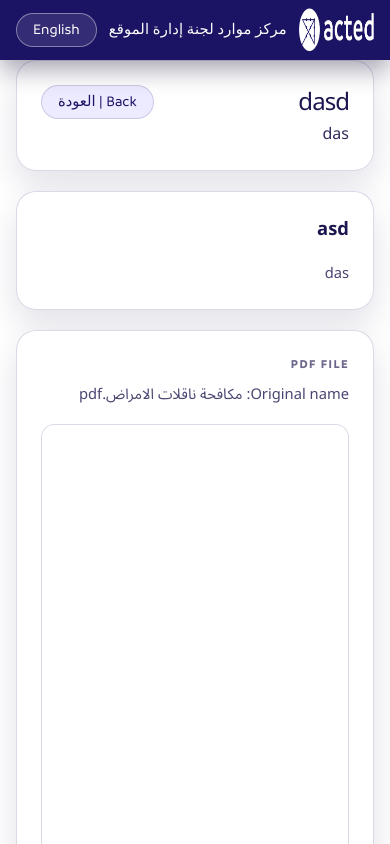
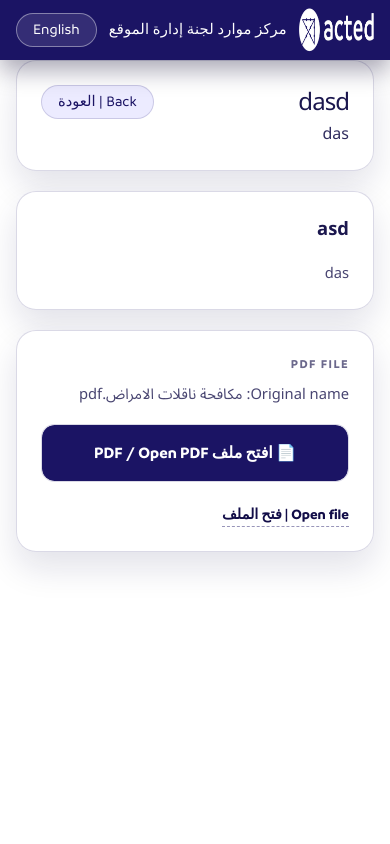
Before and after one commit to moe-omari/acted-12GNY-Committees-reources-hub, a Next.js app: page /resources/e6ce3164-ae7a-4fdf-a83c-13a416c75d6a in a window 390 px wide. Shown: the top 844 px of the page. Built offline with nearby package versions, Linux system fonts and the light colour scheme.

Commit message:
fix: show open-PDF button on mobile instead of broken iframe

```diff
--- a/app/globals.css
+++ b/app/globals.css
@@ -387,6 +387,35 @@ a {
   border: 0;
 }
 
+/* Mobile browsers can't render PDFs in iframes — hide frame, show button */
+.resource-pdf-mobile-open {
+  display: none;
+}
+
+@media (max-width: 768px) {
+  .resource-pdf-frame {
+    display: none;
+  }
+  .resource-pdf-mobile-open {
+    display: flex;
+    align-items: center;
+    justify-content: center;
+    gap: 0.5rem;
+    width: 100%;
+    padding: 1rem 1.5rem;
+    background: var(--accent, #e8622a);
+    color: #fff;
+    border-radius: 0.75rem;
+    font-size: 1rem;
+    font-weight: 600;
+    text-decoration: none;
+    text-align: center;
+  }
+  .resource-pdf-mobile-open:hover {
+    opacity: 0.9;
+  }
+}
+
 .resource-image-preview {
   width: 100%;
   max-height: 76vh;
--- a/app/resources/[id]/page.tsx
+++ b/app/resources/[id]/page.tsx
@@ -53,11 +53,21 @@ export default async function ResourceDetailPage({
 
           {isPdf ? (
             <div className="resource-preview-shell">
+              {/* Desktop: inline iframe */}
               <iframe
                 title={titleEn}
                 src={fileUrl}
                 className="resource-pdf-frame"
               />
+              {/* Mobile: iframe doesn't render PDFs — show an open button instead */}
+              <a
+                href={fileUrl}
+                target="_blank"
+                rel="noopener noreferrer"
+                className="resource-pdf-mobile-open"
+              >
+                📄 افتح ملف PDF / Open PDF
+              </a>
             </div>
           ) : null}
 
```
